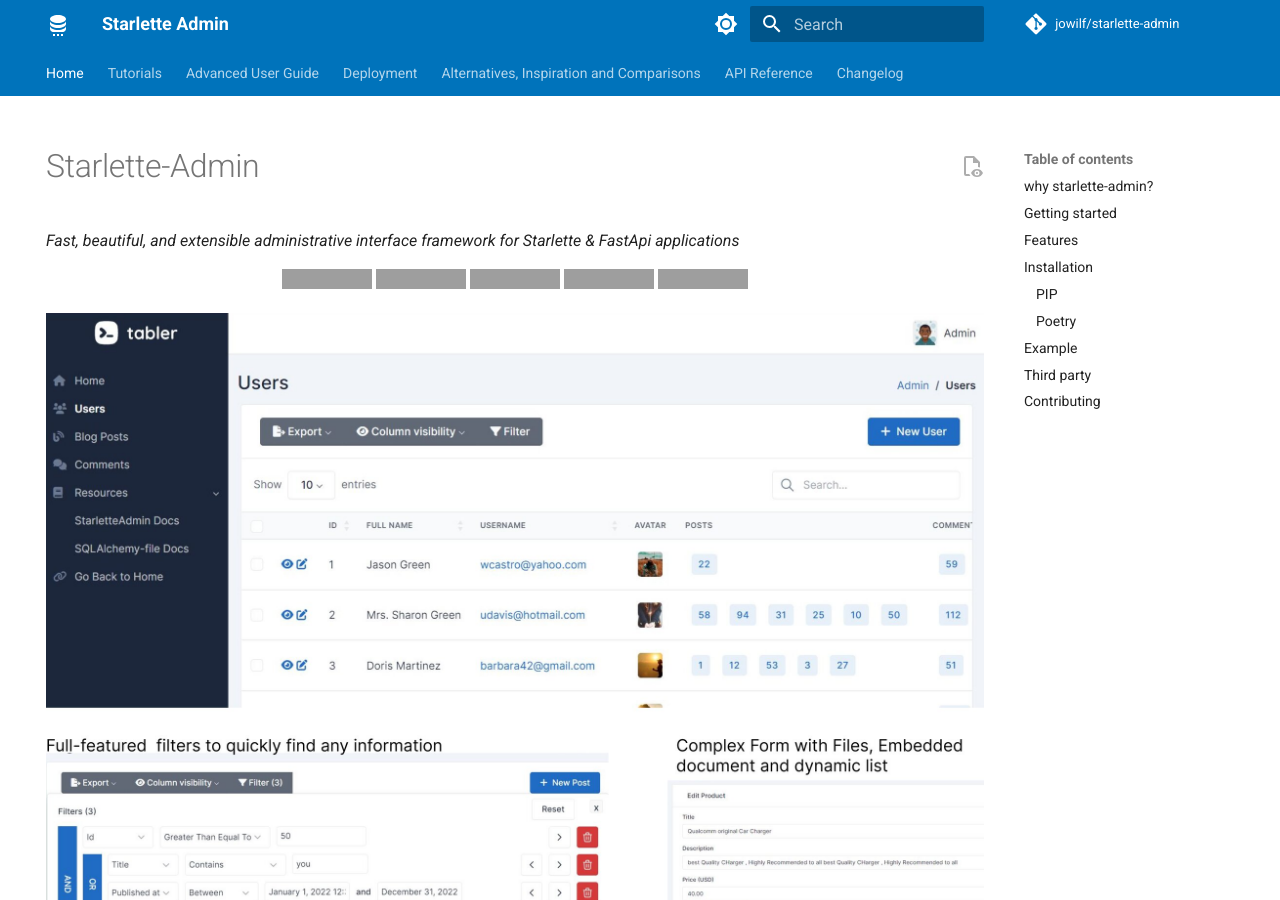
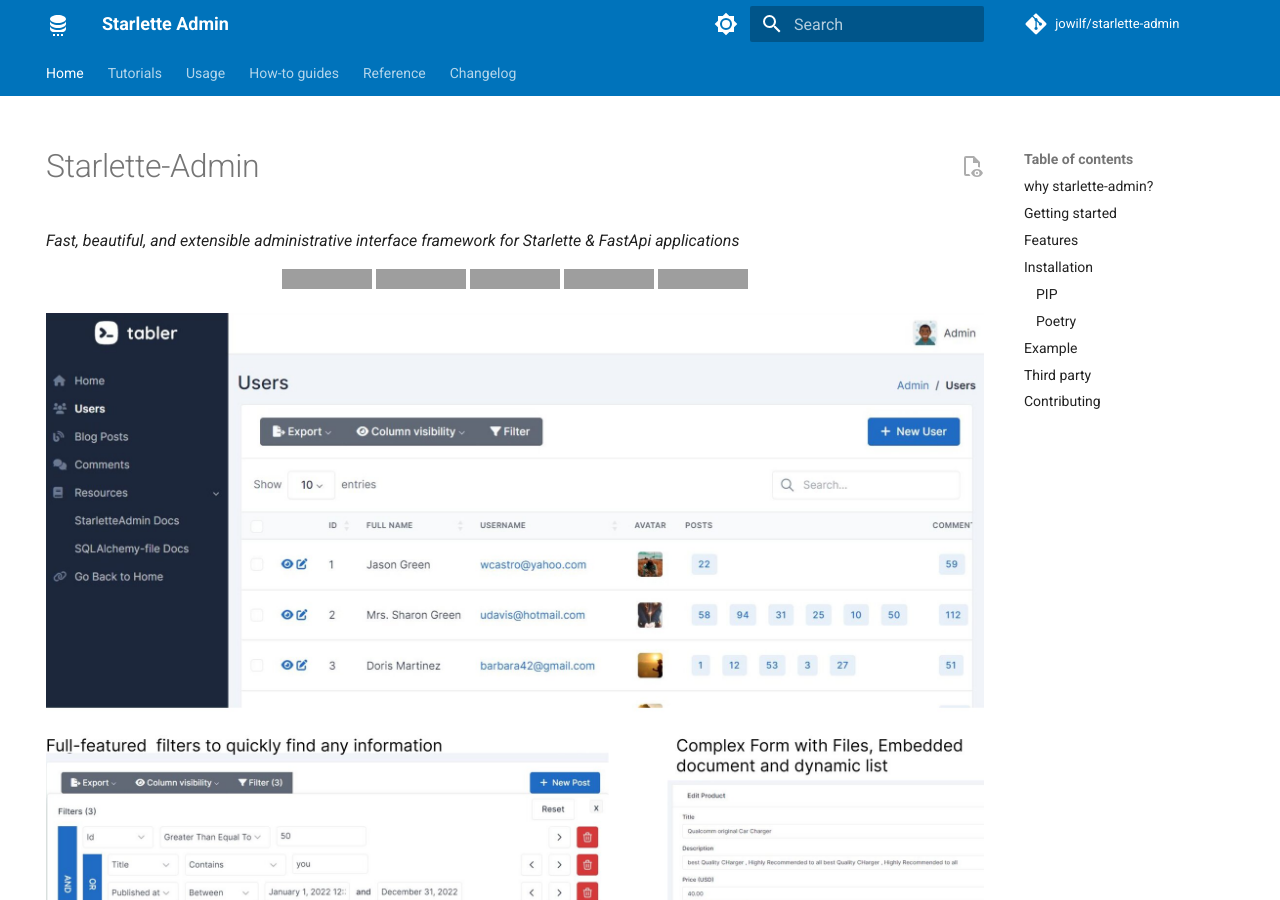
Before and after one commit to jowilf/starlette-admin, an MkDocs documentation site: the page built from docs/index.md, in a window 1280 px wide and 900 px high. Built offline with MkDocs 1.6.1 and Material for MkDocs 9.7.7, drawn with Linux system fonts in a browser that asks for light colours; comment, search, counter and statistics services are not loaded; grey boxes are pictures that could not be loaded.

```diff
--- a/mkdocs.yml
+++ b/mkdocs.yml
@@ -61,21 +61,20 @@ nav:
   - Tutorials:
       - Introduction: 'tutorials/index.md'
       - Building your first admin panel: 'tutorials/basic/index.md'
-      - Getting Started: 'tutorial/getting-started/index.md'
-      - Configurations:
-          - Admin: 'tutorial/configurations/admin/index.md'
-          - ModelView: 'tutorial/configurations/modelview/index.md'
+  - Usage:
+      - Admin: 'tutorial/configurations/admin/index.md'
+      - ModelView: 'tutorial/configurations/modelview/index.md'
+  - How-to guides:
       - Forms Validations: 'tutorial/validations/index.md'
       - Authentication: 'tutorial/authentication/index.md'
       - Managing Files: 'tutorial/files/index.md'
       - Actions: 'tutorial/actions/index.md'
       - Multiple Admin: 'tutorial/multiple-admin/index.md'
-  - Advanced User Guide:
       - Custom Field: 'advanced/custom-field/index.md'
       - Extending BaseModelView: 'advanced/base-model-view/index.md'
-  - Deployment: 'deployment/index.md'
-  - Alternatives, Inspiration and Comparisons: 'alternatives/index.md'
-  - API Reference:
+      - Deployment: 'deployment/index.md'
+  # - Alternatives, Inspiration and Comparisons: 'alternatives/index.md'
+  - Reference:
       - Contrib:
           - SQLAlchemy:
               - ModelView: 'api/contrib/sqlalchemy/modelview/index.md'
```
